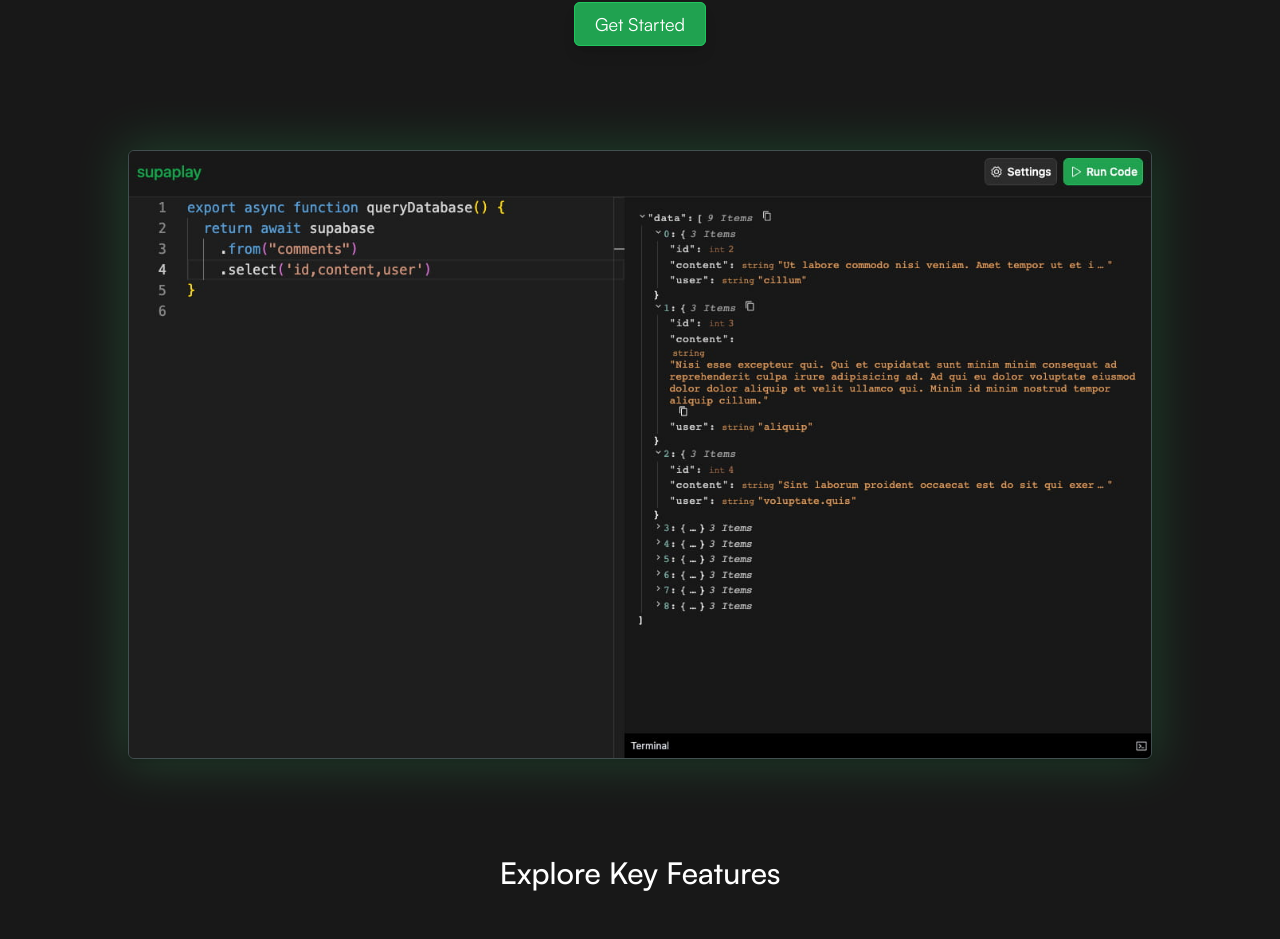
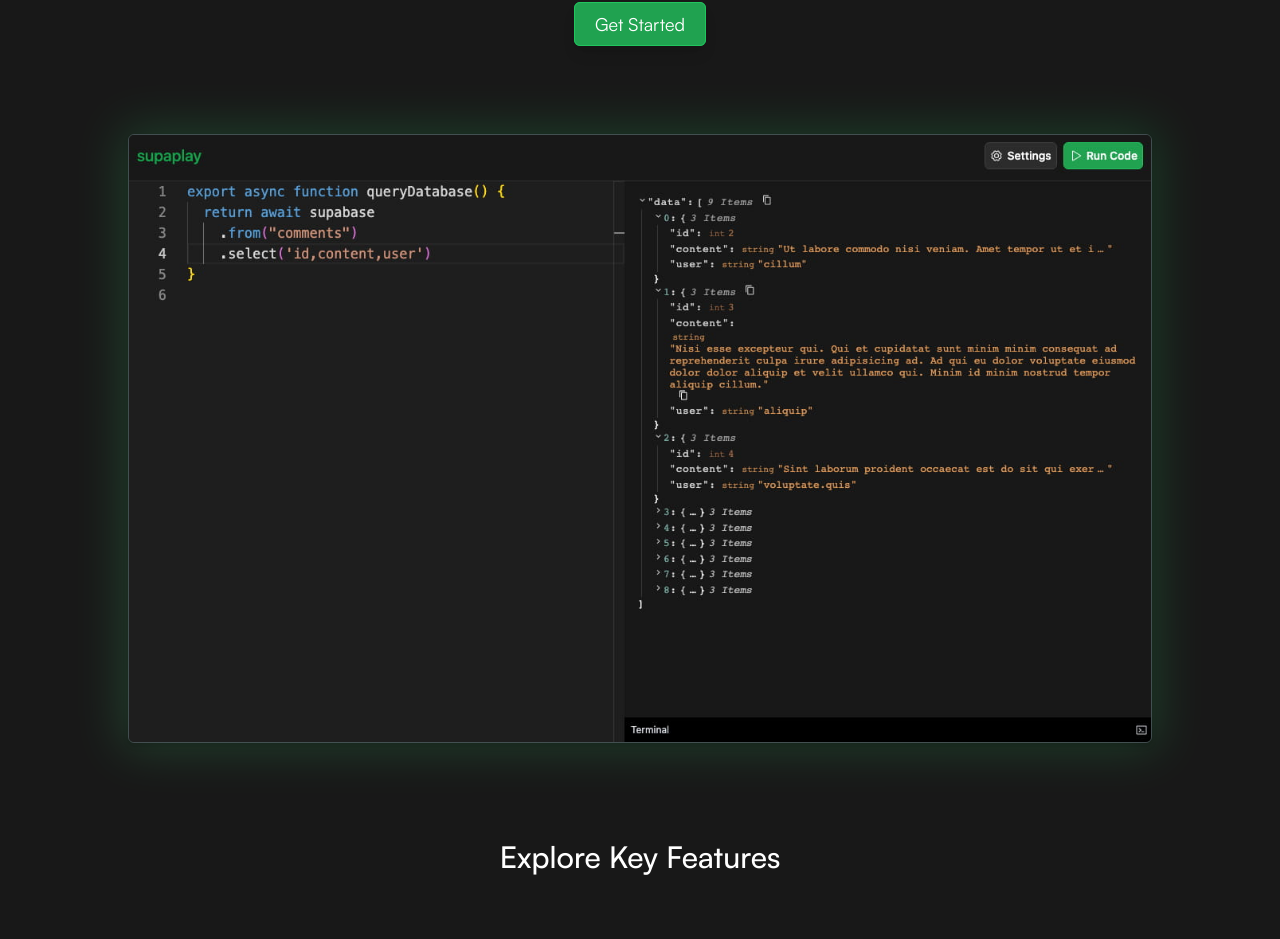
Before and after one commit to xavimondev/supaplay, a React (Vite) app: page / in a window 1280 px wide. Shown: the part 391-1330 px from the top of the page. Built offline with nearby package versions, Linux system fonts and the light colour scheme; what ansi-to-html would draw is missing.

Commit message:
update margin

```diff
--- a/src/components/landing.tsx
+++ b/src/components/landing.tsx
@@ -44,7 +44,7 @@ export function Landing() {
               Get Started
             </Link>
           </div>
-          <div className='mx-auto max-w-7xl mt-28 relative flex justify-center'>
+          <div className='mx-auto max-w-7xl mt-24 relative flex justify-center'>
             <div className='relative group'>
               <div
                 className='
```
